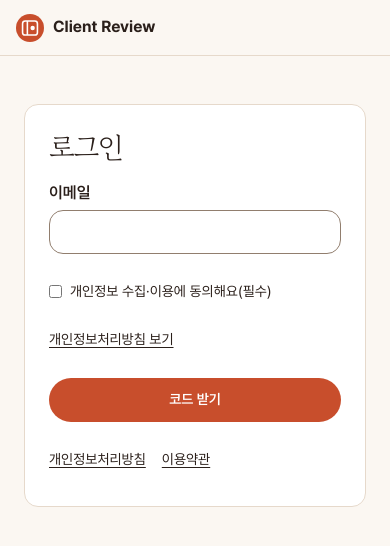
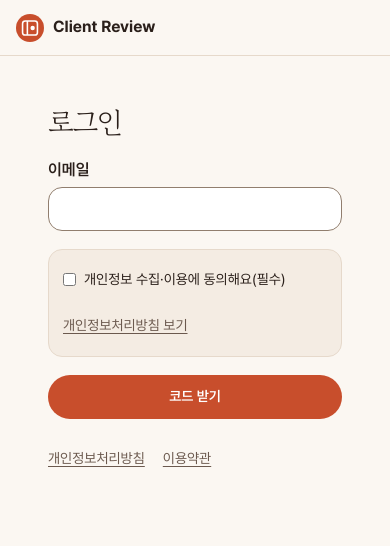
Before and after one commit to ckdgus222/client-review, a React (Vite) app in the folder web/: page /app/login in a window 390 px wide. Shown: the top 546 px of the page. Built offline with nearby package versions, Linux system fonts and the light colour scheme.

Commit message:
feat: style the responsive login form and consent panel

```diff
--- a/web/src/pages/LoginPage.module.css
+++ b/web/src/pages/LoginPage.module.css
@@ -1,33 +1,87 @@
+.layout {
+  display: grid;
+  grid-template-columns: minmax(0, 1.04fr) minmax(0, 0.96fr);
+  min-height: calc(100dvh - 56px);
+  margin: calc(-1 * var(--space-4));
+}
+
+.preview {
+  display: flex;
+  flex-direction: column;
+  justify-content: center;
+  gap: 24px;
+  padding: clamp(36px, 5vw, 88px);
+  background: var(--color-canvas-dark);
+  color: var(--color-bg);
+}
+
+.preview h2 {
+  max-width: 13em;
+  margin: 0;
+  font: 400 clamp(2.1rem, 3.5vw, 4rem) / 1.22 var(--font-display);
+  letter-spacing: -0.045em;
+}
+
+.preview img {
+  display: block;
+  width: 100%;
+  max-width: 610px;
+  max-height: 43vh;
+  object-fit: cover;
+  object-position: top;
+  border-radius: var(--radius-sm);
+  box-shadow: 0 14px 35px #0005;
+}
+
 .form {
   display: flex;
   flex-direction: column;
-  gap: var(--space-3);
-  /* 넓은 화면에서도 입력칸이 너무 길어지지 않게 한다. */
-  max-width: 24rem;
-  /* 좌우 바깥 여백을 똑같이 나눠(auto) 화면 가운데에 놓고, 머리말에서 조금 더 띄운다. */
-  margin: var(--space-4) auto 0;
-  /* 바탕 위에 흰 판을 올린다. 시안의 흰 칸과 같은 모양이다. */
-  padding: var(--space-4);
-  border: 1px solid var(--color-border);
-  border-radius: var(--radius);
-  background: var(--color-surface);
+  align-self: center;
+  justify-self: center;
+  gap: 18px;
+  width: min(100%, 28rem);
+  padding: 28px;
 }
 
-/* 기본 바깥 여백이 gap에 더해지지 않게 지운다. */
-.form > h1,
-.form > p {
+.form > h1, .form > p, .consent p {
   margin: 0;
 }
 
-/* 동의 체크와 방침 링크. 체크 칸과 글을 한 줄에 두고, 링크와 오류는 그 아래에 둔다. */
+.steps {
+  display: flex;
+  flex-wrap: wrap;
+  gap: 9px;
+  align-items: center;
+  margin: 0;
+  padding: 0;
+  list-style: none;
+  color: var(--color-text-muted);
+  font-size: 0.8rem;
+}
+
+.steps li + li::before {
+  content: '';
+  display: inline-block;
+  width: 12px;
+  margin: 0 8px 3px 0;
+  border-top: 1px solid var(--color-border-strong);
+}
+
+.steps [aria-current='step'] {
+  color: var(--color-accent-soft-text);
+  font-weight: 700;
+}
+
 .consent {
-  display: flex;
-  flex-direction: column;
-  gap: var(--space-1);
+  display: grid;
+  gap: 2px;
+  padding: 8px 14px;
+  border: 1px solid var(--color-border);
+  border-radius: var(--radius);
+  background: var(--color-surface-subtle);
   font-size: var(--font-size-sm);
 }
 
-/* 글자까지 눌러도 체크되는 label을 44px 높이로 둔다(IssueFilters의 체크 칸과 같은 방법). */
 .consent label {
   display: flex;
   align-items: center;
@@ -39,22 +93,30 @@
   margin: 0;
 }
 
-.consent p {
-  margin: 0;
+.consent a, .legal a {
+  display: inline-flex;
+  align-items: center;
+  min-height: 44px;
+  color: var(--color-text-muted);
 }
 
-/* 판 맨 아래의 방침·약관 링크. 주 동작과 떨어뜨려 작게 둔다. */
 .legal {
   display: flex;
   flex-wrap: wrap;
-  gap: var(--space-3);
+  gap: 18px;
   font-size: var(--font-size-sm);
 }
 
-/* 손가락으로 누르기 쉽게 높이를 44px로 키운다(ReviewRoomPage의 링크와 같다). */
-.consent a,
-.legal a {
-  display: inline-flex;
-  align-items: center;
-  min-height: 44px;
+@media (max-width: 959px) {
+  .layout {
+    grid-template-columns: minmax(0, 1fr);
+  }
+
+  .preview {
+    display: none;
+  }
+
+  .form {
+    padding: 24px;
+  }
 }
```
